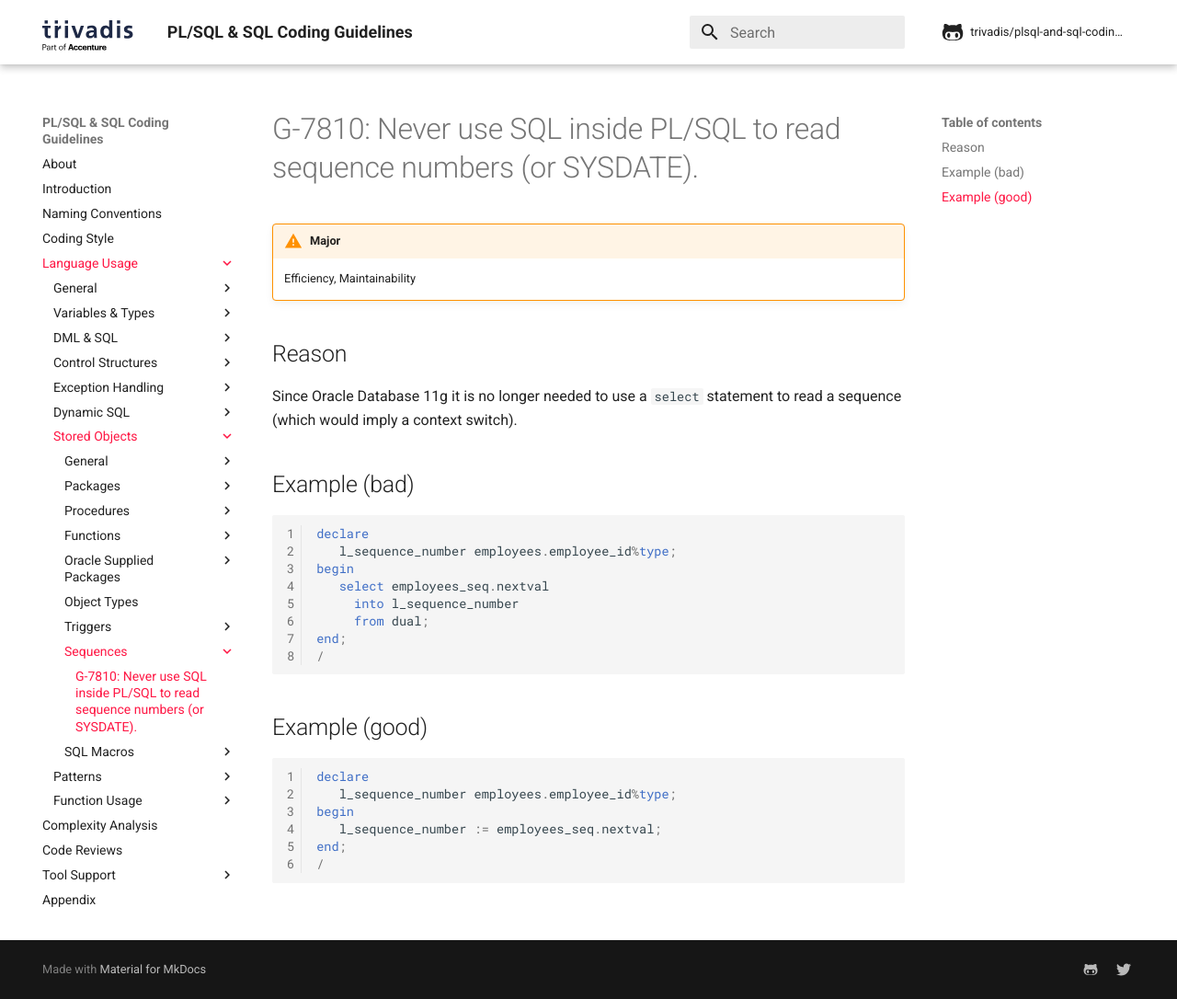
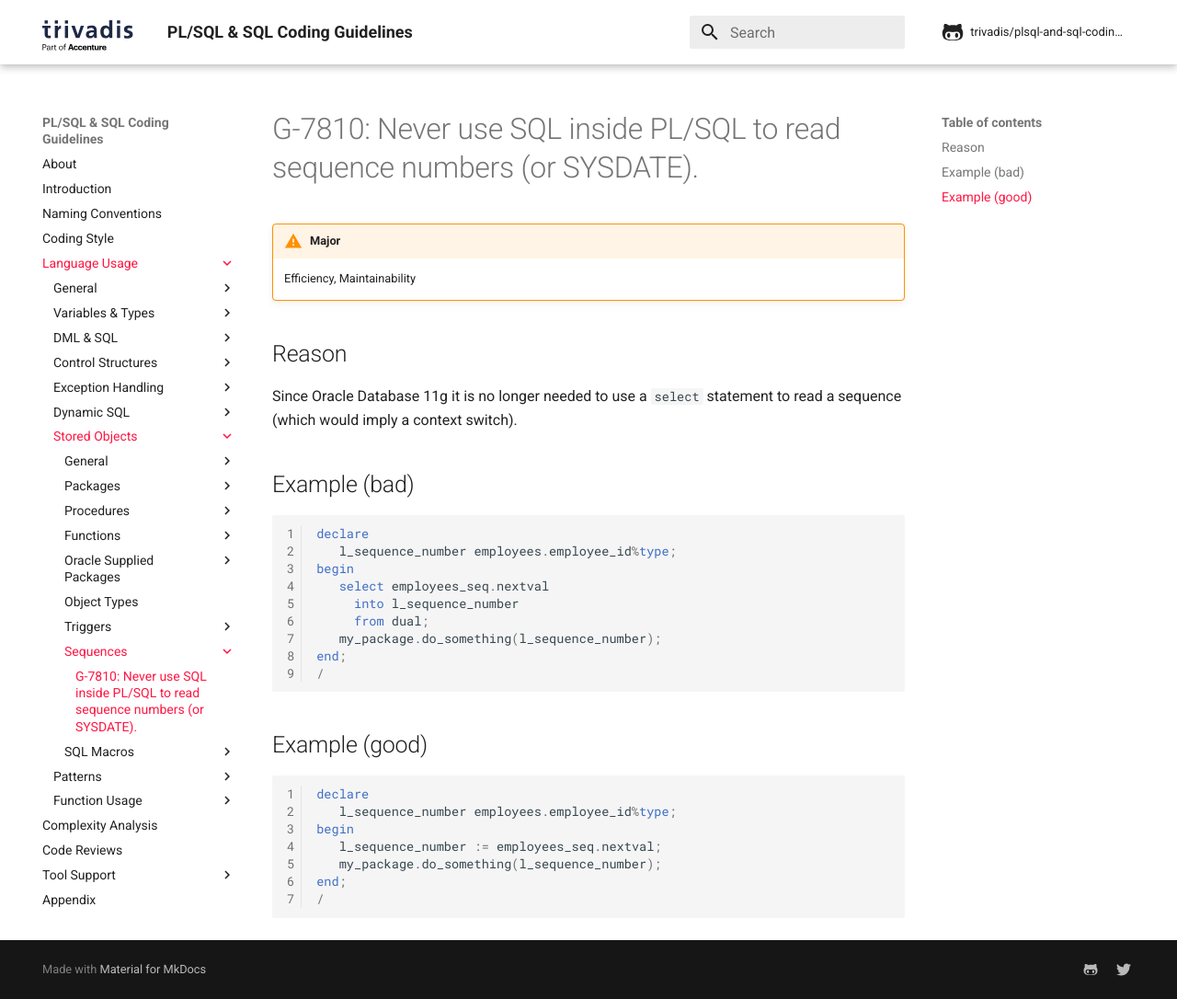
Before and after one commit to Trivadis/plsql-and-sql-coding-guidelines, an MkDocs documentation site: the page built from docs/4-language-usage/7-stored-objects/8-sequences/g-7810.md, in a window 1280 px wide and 1086 px high. Shown: the whole window at 92% size. Built offline with MkDocs 1.6.1 and Material for MkDocs 9.7.7, drawn with Linux system fonts in a browser that asks for light colours; comment, search, counter and statistics services are not loaded; the version menu is left out.

Commit message:
Fix violations of G-2135

````diff
--- a/docs/4-language-usage/7-stored-objects/8-sequences/g-7810.md
+++ b/docs/4-language-usage/7-stored-objects/8-sequences/g-7810.md
@@ -16,6 +16,7 @@ begin
    select employees_seq.nextval
      into l_sequence_number
      from dual;
+   my_package.do_something(l_sequence_number);
 end;
 /
 ```
@@ -27,6 +28,7 @@ declare
    l_sequence_number employees.employee_id%type;
 begin
    l_sequence_number := employees_seq.nextval;
+   my_package.do_something(l_sequence_number);
 end;
 /
 ```
````
